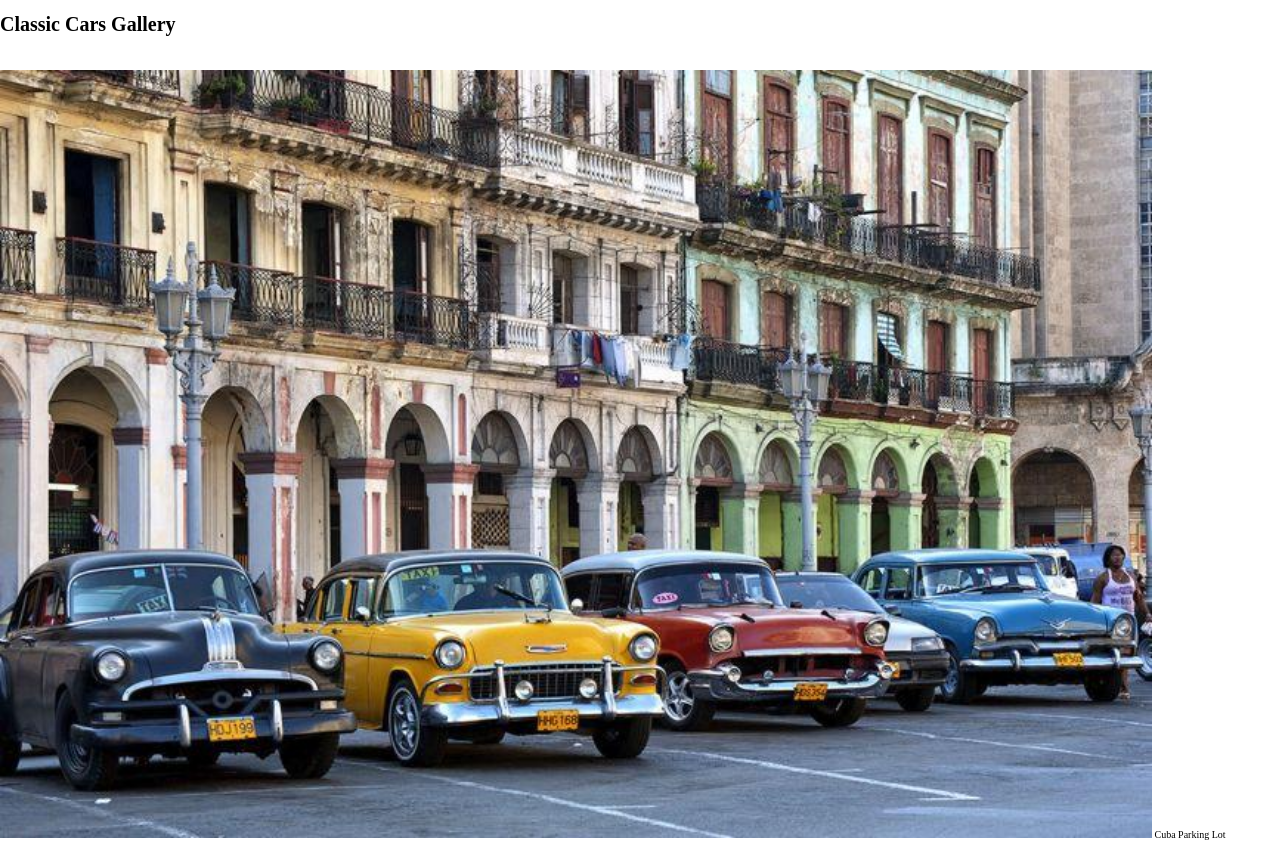
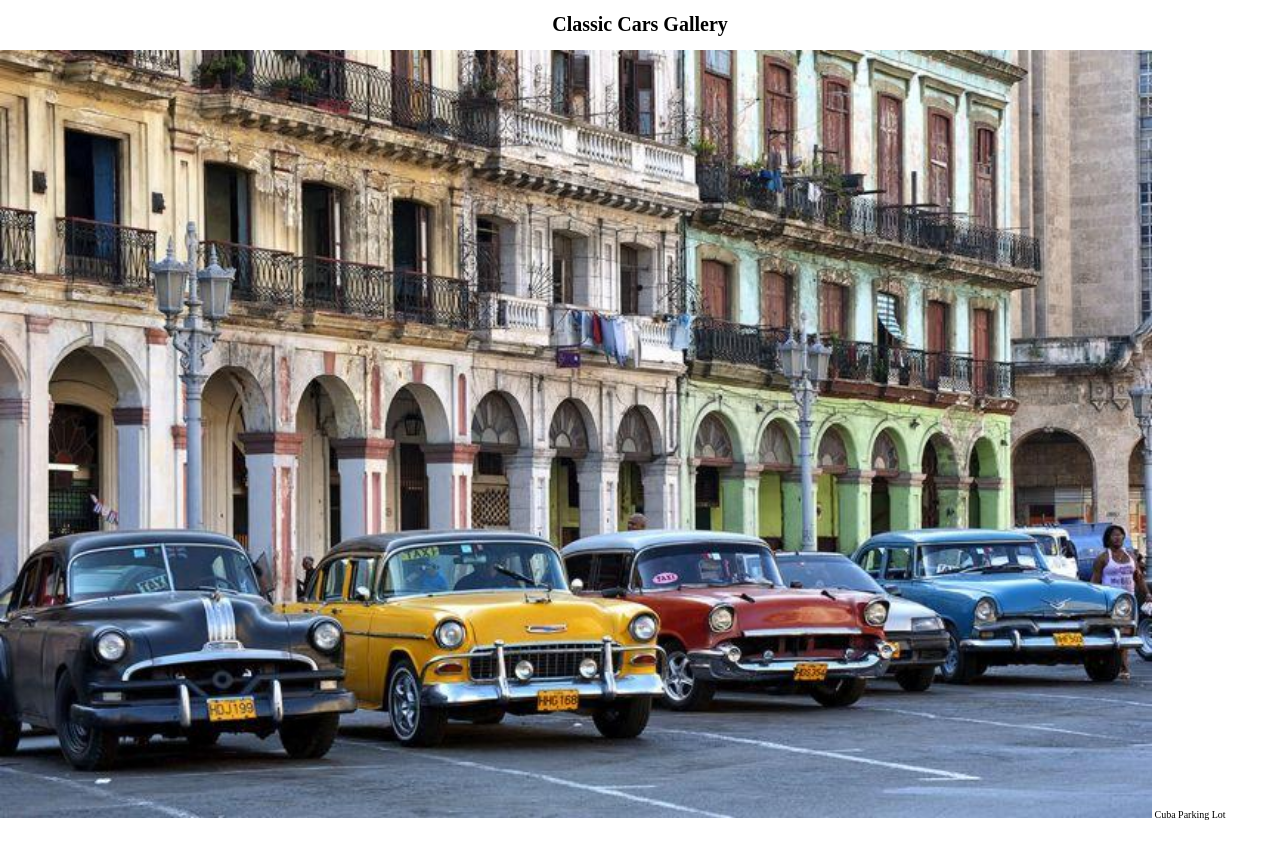
Before and after one commit to Red-French/Classic_Cars_Gallery, a plain HTML site: page index.html in a window 1280 px wide. Shown: the top 843 px of the page. Drawn offline with nearby package versions, Linux system fonts and the light colour scheme.

Commit message:
add class to header; wrap content in main.main-content

```diff
--- a/index.html
+++ b/index.html
@@ -9,9 +9,15 @@
     <link rel="stylesheet" href="/stylesheets/styles.css">
   </head>
   <body>
-    <header>
+    <header class="main-header">
       <h1>Classic Cars Gallery</h1>
     </header>
+
+    <main class="main-content">
+      <div class="detail-image-container">
+        <img class="detail-image" src="img/cuba_parking_lot.jpg" alt="">
+        <span class="detail-image-title">Cuba Parking Lot</span>
+      </div>
 
       <ul>
         <li class="thumbnail-item">
@@ -99,11 +105,6 @@
           <span class="thumbnail-title">Cuba Parking Lot</span>
         </li>
       </ul>
-
-    <div class="detail-image-container">
-      <img class="detail-image" src="img/cuba_parking_lot.jpg" alt="">
-      <span class="detail-image-title">Cuba Parking Lot</span>
-    </div>
-
+    </main>
   </body>
 </html>
```
Lines whose indentation alone changed are shown as unchanged.
